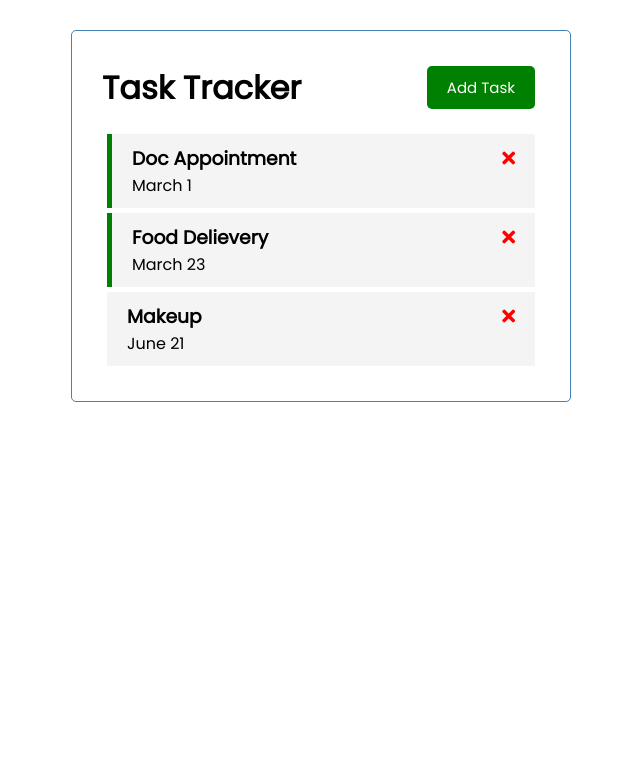
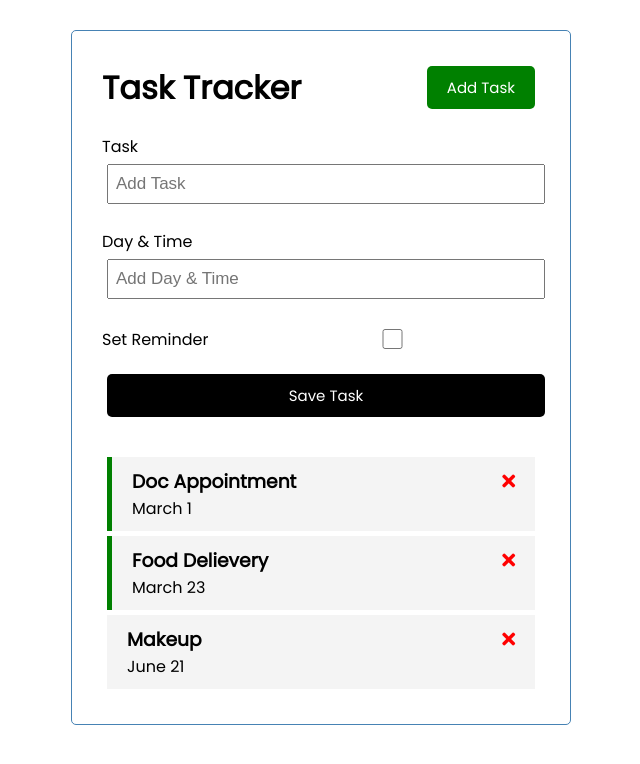
Before and after one commit to Dong-Yi-Xia/crash-mini-vue, a Vue app: page / in a window 1280 px wide. Shown: the top 764 px of the page, without its empty margins (319-959 px from the left). Built offline with nearby package versions, Linux system fonts and the light colour scheme.

Commit message:
add task

```diff
--- a/src/App.vue
+++ b/src/App.vue
@@ -1,6 +1,7 @@
 <template>
   <div class="container">
     <Header title="Task Tracker" />  <!--3.Embed the component, pass in the props -->
+    <AddTask @add-task="addTask" />
     <Tasks @toggle-reminder="toggleReminder" @delete-task="deleteTask" :tasks="tasks"/> <!--v-bind an object/array -->
   </div>
 </template>
@@ -8,12 +9,14 @@
 <script>
 import Header from './components/Header.vue' //1.import the components
 import Tasks from './components/Tasks.vue'
+import AddTask from './components/AddTask.vue'
 
 export default {
   name: 'App',
   components: {
     Header, //2. Register the components
     Tasks,
+    AddTask,
   },
   data() {
     return {
@@ -21,6 +24,9 @@
     }
   },
   methods: {
+    addTask(task){ //the parameter of task is the newTask in the $emit that was passed up
+      this.tasks = [...this.tasks, task]
+    },
     deleteTask(id){
       if(confirm('Are you sure?')){
         this.tasks = this.tasks.filter((task) => task.id != id)
--- /dev/null
+++ b/src/components/AddTask.vue
@@ -0,0 +1,93 @@
+<template>
+ <form @submit="onSubmit" class="add-form">
+    <div class="form-control">
+      <label>Task</label>
+      <!-- v-model bind input in form -->
+      <input type="text" v-model="text" name="text" placeholder="Add Task" />
+    </div>
+    <div class="form-control">
+      <label>Day & Time</label>
+      <input
+        type="text"
+        v-model="day"
+        name="day"
+        placeholder="Add Day & Time"
+      />
+    </div>
+    <div class="form-control form-control-check">
+      <label>Set Reminder</label>
+      <input type="checkbox" v-model="reminder" name="reminder" />
+    </div>
+
+    <input type="submit" value="Save Task" class="btn btn-block" />
+  </form>
+</template>
+
+<script>
+export default {
+  name:'AddTask',
+  data(){
+    return{
+      text: '',
+      day: '',
+      reminder: false,
+    }
+  },
+  methods: {
+    onSubmit(e){
+      e.preventDefault()
+
+      // this.text this.day, this.reminder, "this" is coming from the data()
+      if(!this.text){
+        alert('Please add a task')
+        return
+      }
+      const newTask = {
+        id: Math.floor(Math.random() * 1000),
+        text: this.text,
+        day: this.day,
+        reminder: this.reminder,
+      }
+
+      // console.log(newTask)
+      this.$emit('add-task', newTask)
+
+      this.text = ''
+      this.day = ''
+      this.reminder = false
+    }
+  },
+}
+</script>
+
+
+<style scoped>
+.add-form {
+  margin-bottom: 40px;
+}
+.form-control {
+  margin: 20px 0;
+}
+.form-control label {
+  display: block;
+}
+.form-control input {
+  width: 100%;
+  height: 40px;
+  margin: 5px;
+  padding: 3px 7px;
+  font-size: 17px;
+}
+.form-control-check {
+  display: flex;
+  align-items: center;
+  justify-content: space-between;
+}
+.form-control-check label {
+  flex: 1;
+}
+.form-control-check input {
+  flex: 2;
+  height: 20px;
+}
+</style>
```
